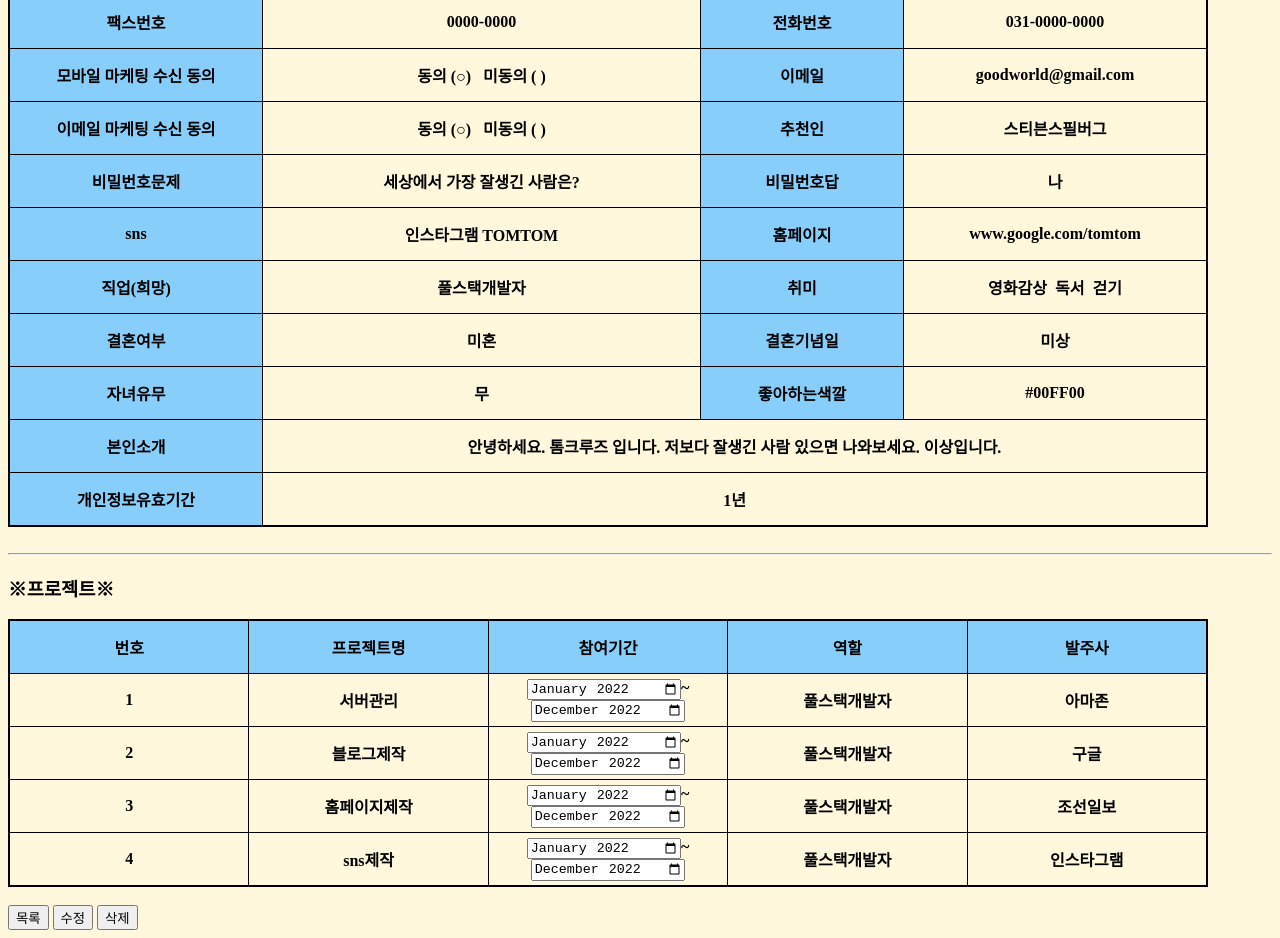
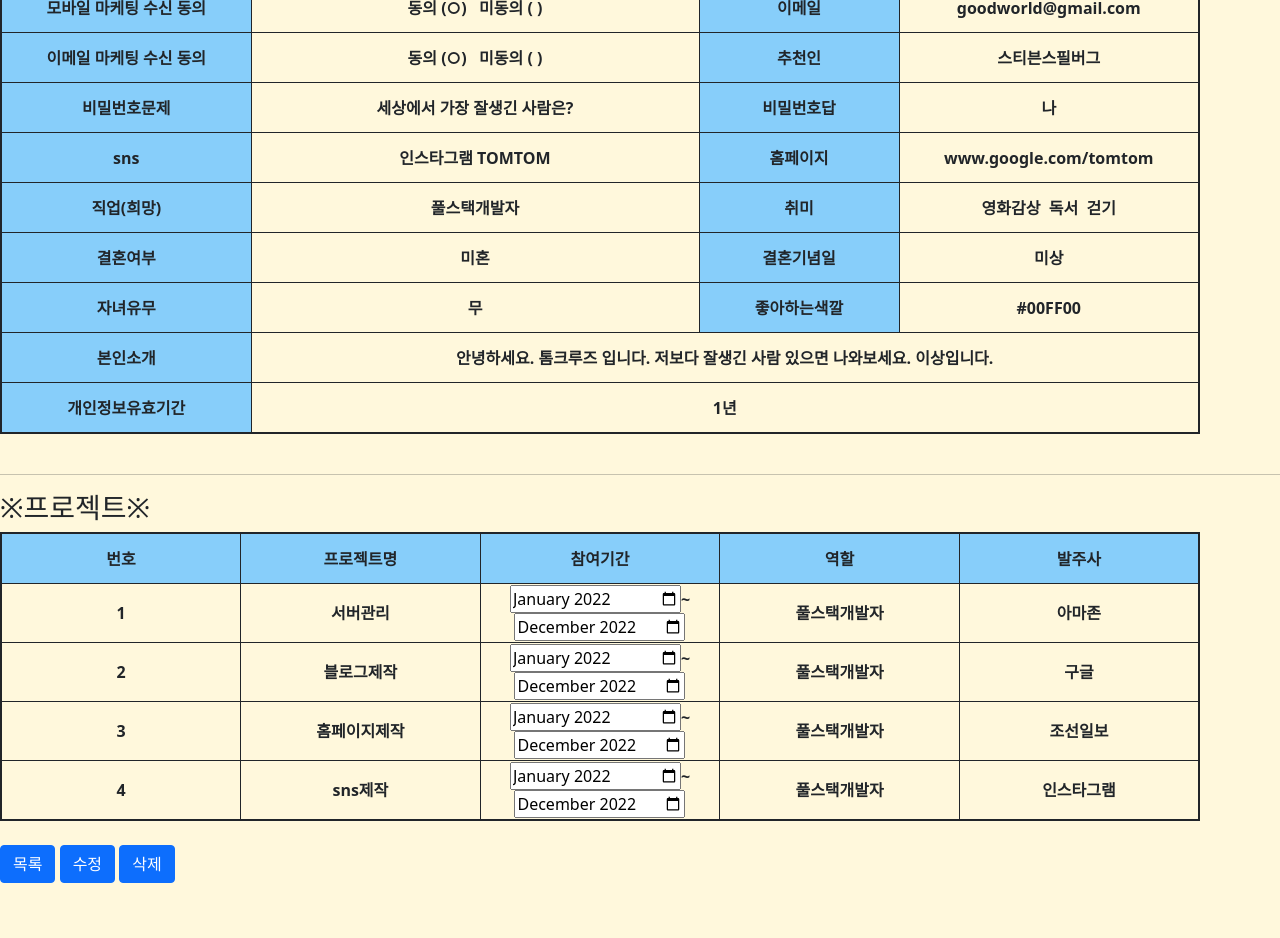
Before and after one commit to richboy77777/prj_tom, a plain HTML site: page public/banana/member/memberView.html in a window 1280 px wide. Shown: the part 480-1418 px from the top of the page. After the commit the page ends 1363 px from the top, so only its background shows below. Drawn offline with nearby package versions, Linux system fonts and the light colour scheme.

Commit message:
1월 13일 목요일

```diff
--- a/public/banana/member/memberEdit.html
+++ b/public/banana/member/memberEdit.html
@@ -4,6 +4,9 @@
 <meta charset="uTF-8">
 <meta name="viewport" content="width=device-width, initial-scale=1.0">
 <title>이상원</title>
+<link href="https://cdn.jsdelivr.net/npm/bootstrap@5.1.3/dist/css/bootstrap.min.css" rel="stylesheet" integrity="sha384-1BmE4kWBq78iYhFldvKuhfTAU6auU8tT94WrHftjDbrCEXSU1oBoqyl2QvZ6jIW3" crossorigin="anonymous">
+
+
 <style type="text/css">
 
 	table {
@@ -238,9 +241,12 @@
 		</table>
 
 		<br>
-		<button type="button" onclick="location.href='./memberList.html'">목록</button>
+<!-- 		<button type="button" onclick="location.href='./memberList.html'">목록</button> -->
 	</form>
 
+<div class="btn-group" role="group" aria-label="Basic example">
+<button type="button" class="btn btn-primary" onclick="location.href='./memberList.html'">목록</button>
+</div>
 
 
 
--- a/public/banana/member/memberView.html
+++ b/public/banana/member/memberView.html
@@ -4,6 +4,8 @@
 <meta charset="uTF-8">
 <meta name="viewport" content="width=device-width, initial-scale=1.0">
 <title>이상원</title>
+<link href="https://cdn.jsdelivr.net/npm/bootstrap@5.1.3/dist/css/bootstrap.min.css" rel="stylesheet" integrity="sha384-1BmE4kWBq78iYhFldvKuhfTAU6auU8tT94WrHftjDbrCEXSU1oBoqyl2QvZ6jIW3" crossorigin="anonymous">
+
 <style type="text/css">
 
 	table {
@@ -189,14 +191,31 @@
 
 
 	<br>
+<!--
 	<button type="button" onclick="location.href='./memberList.html'">목록</button>
 	<button type="button" onclick="location.href='./memberEdit.html'">수정</button>
 	<button type="button" onclick="location.href='./memberList.html'">삭제</button>
 
+ -->
+
+</form>
+
+
+<div class="btn-group" role="group" aria-label="Basic example">
+<button type="button" class="btn btn-primary" onclick="location.href='./memberList.html'">목록</button>
+</div>
+
+
+<div class="btn-group" role="group" aria-label="Basic example">
+<button type="button" class="btn btn-primary" onclick="location.href='./memberEdit.html'">수정</button>
+</div>
+
+
+<div class="btn-group" role="group" aria-label="Basic example">
+<button type="button" class="btn btn-primary" onclick="location.href='./memberList.html'">삭제</button>
+</div>
 
 
 
-</form>
-
 </body>
 </html>
```
Also changed, not shown: public/banana/member/memberForm.html (+7 -1 lines), public/banana/member/memberList.html (+8 -0 lines), public/index.html (+19 -2 lines).
